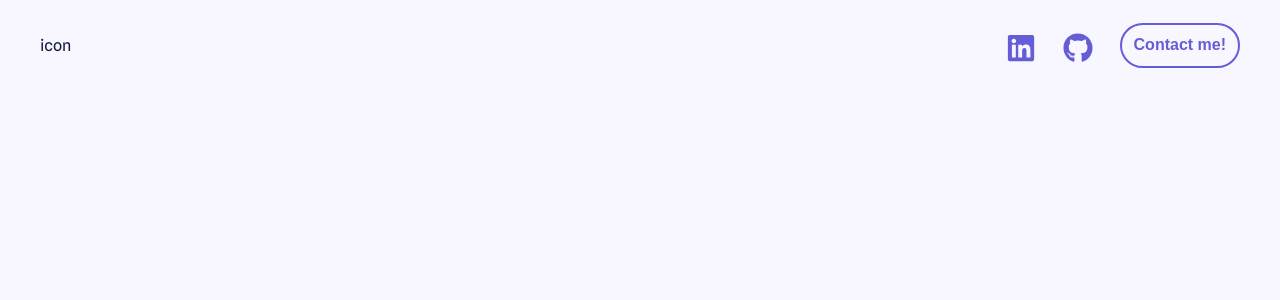
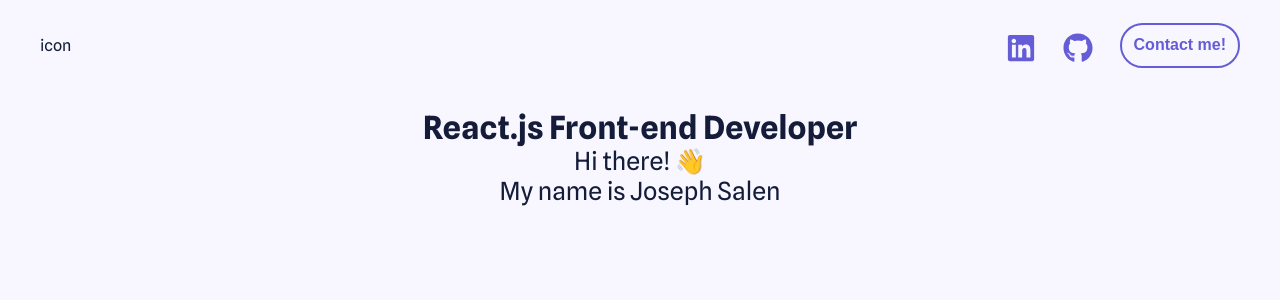
Before and after one commit to jsalen/personal-portfolio, a React (Create React App) app: page / in a window 1280 px wide. Shown: the top 300 px of the page. Built offline with nearby package versions, Linux system fonts and the light colour scheme.

Commit message:
create Hero section

```diff
--- a/src/App.js
+++ b/src/App.js
@@ -1,9 +1,11 @@
 import { Header } from './containers/Header'
+import { Intro } from './containers/Intro'
 
 function App() {
   return (
     <>
       <Header />
+      <Intro />
     </>
   )
 }
--- /dev/null
+++ b/src/containers/Intro/index.js
@@ -0,0 +1,11 @@
+import { Container } from './styles'
+
+export const Intro = () => {
+  return (
+    <Container>
+      <h1>React.js Front-end Developer</h1>
+      <p>Hi there! 👋</p>
+      <p>My name is Joseph Salen</p>
+    </Container>
+  )
+}
--- /dev/null
+++ b/src/containers/Intro/styles.js
@@ -0,0 +1,19 @@
+import styled from 'styled-components'
+
+export const Container = styled.section`
+  width: 100%;
+  padding: 2rem 1.6rem;
+
+  & h1 {
+    font-size: 3.2rem;
+    line-height: 3.6rem;
+    font-weight: 700;
+    text-align: center;
+  }
+
+  & p {
+    font-size: 2.5rem;
+    line-height: 3rem;
+    text-align: center;
+  }
+`
```
